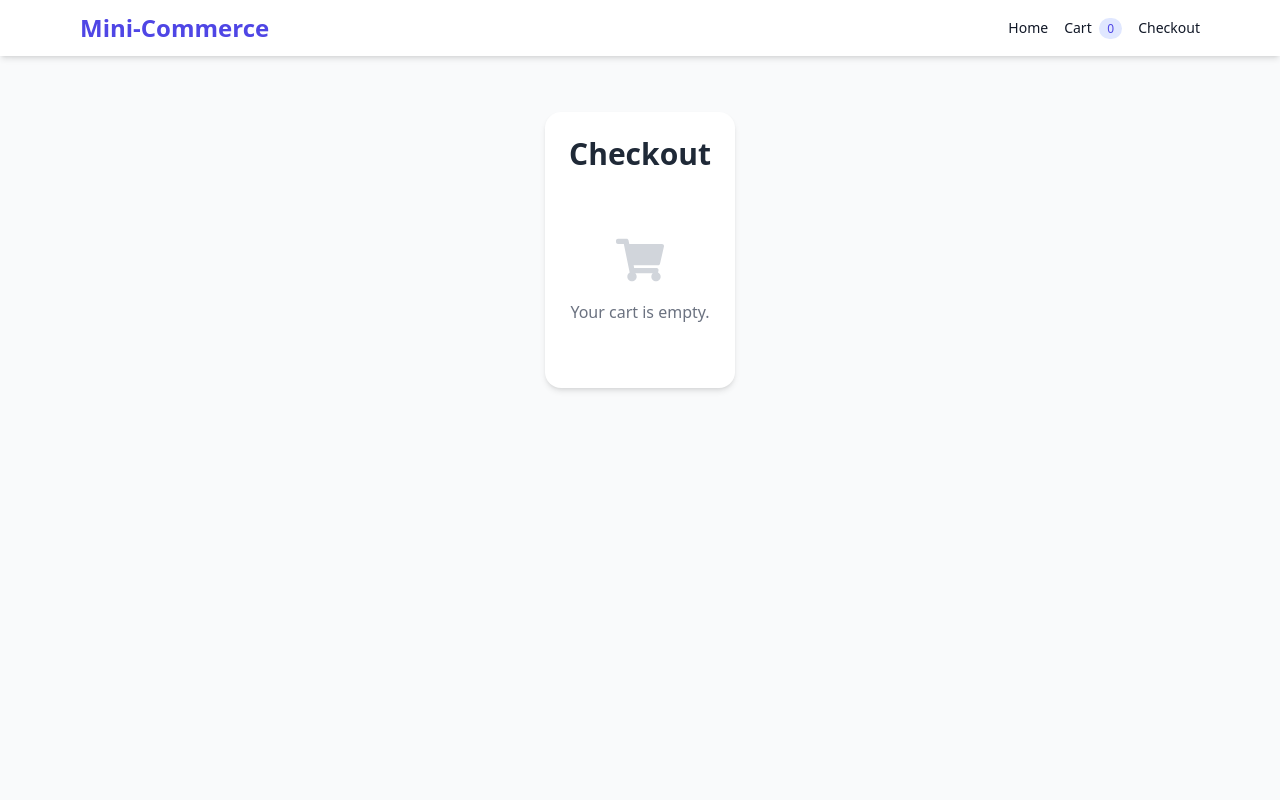
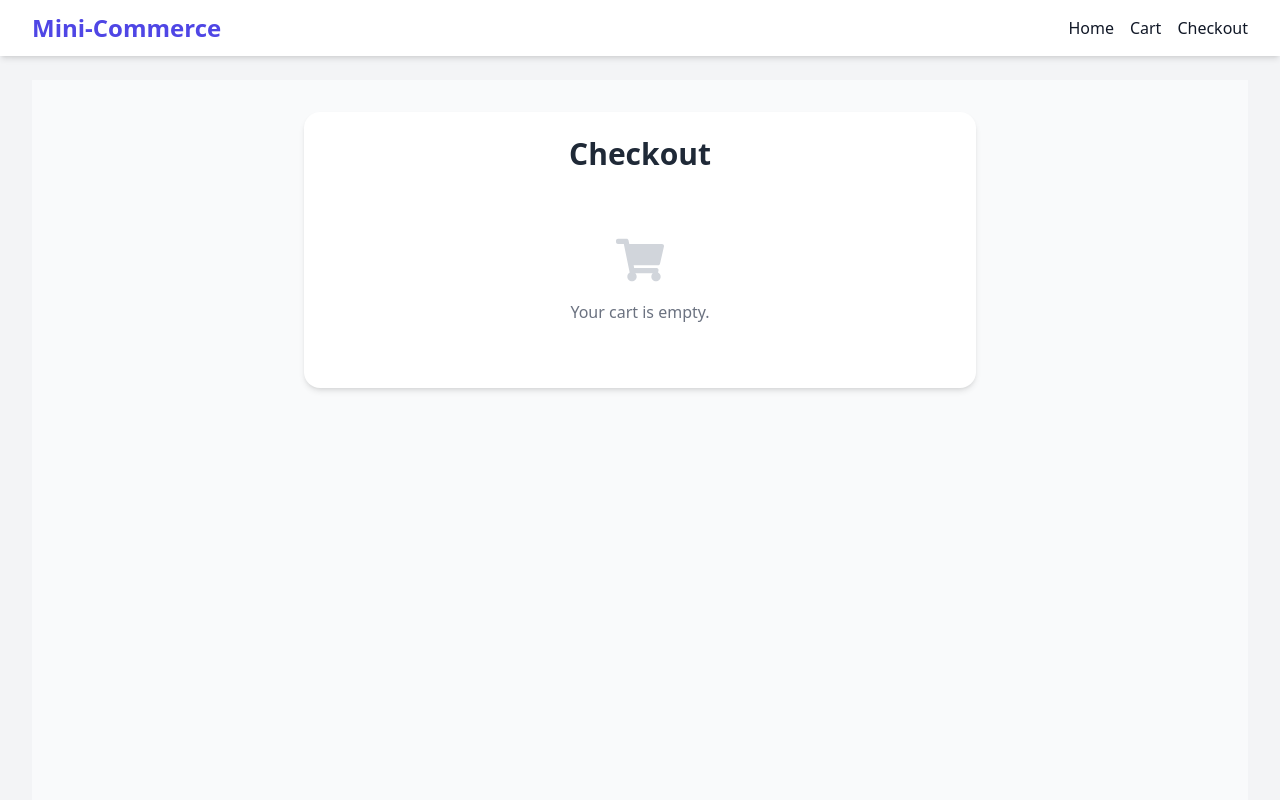
Before and after one commit to Taofeekolusola/Next-Project, a Next.js app in the folder mini-commerce-app/: page /checkout in a window 1280 px wide. Shown: the top 800 px of the page. Built offline with nearby package versions, Linux system fonts and the light colour scheme.

Commit message:
mini-commerce

```diff
--- a/mini-commerce-app/src/app/layout.tsx
+++ b/mini-commerce-app/src/app/layout.tsx
@@ -15,7 +15,7 @@ export default function RootLayout({ children }: { children: React.ReactNode })
       <body>
         <Providers>
           <Toaster
-            position="top-right"
+            position="top-center"
             toastOptions={{
               duration: 2000,
             }}
--- a/mini-commerce-app/src/app/page.tsx
+++ b/mini-commerce-app/src/app/page.tsx
@@ -1,19 +1,22 @@
-'use client'
+"use client"
 
-import { useProducts } from "../hooks/useProducts"
-import ProductCard from "../components/ProductCard"
+import ProductCard from "@/components/ProductCard"
+import { useProducts } from "@/hooks/useProducts"
 
 export default function HomePage() {
   const { products, isLoading } = useProducts()
 
-  if (isLoading) return <p className="p-4">Loading products...</p>
-  if (!products || products.length === 0) return <p className="p-4">Error loading products.</p>
+  if (isLoading) return <p className="text-center py-10">Loading products...</p>
 
   return (
-    <main className="grid grid-cols-2 md:grid-cols-4 gap-4 p-4">
-      {products.map((product) => (
-        <ProductCard key={product.id} product={product} />
-      ))}
+    <main className="w-full px-2 sm:px-4 lg:px-6 xl:px-8 py-6">
+      <h1 className="text-2xl sm:text-3xl font-bold mb-6 text-center text-indigo-700">Featured Products</h1>
+
+      <div className="grid grid-cols-1 sm:grid-cols-2 md:grid-cols-3 xl:grid-cols-4 2xl:grid-cols-5 gap-5 sm:gap-6">
+        {products.map((product) => (
+          <ProductCard key={product.id} product={product} />
+        ))}
+      </div>
     </main>
   )
 }
--- a/mini-commerce-app/src/components/Layout.tsx
+++ b/mini-commerce-app/src/components/Layout.tsx
@@ -9,17 +9,22 @@ export default function Layout({ children }: { children: React.ReactNode }) {
   )
 
   return (
-    <div className="min-h-screen flex flex-col bg-gray-50 text-gray-900">
+    <div className="min-h-screen flex flex-col bg-gray-100 text-gray-900">
       {/* Header/Nav */}
       <header className="bg-white shadow-md sticky top-0 z-50">
-        <div className="max-w-6xl mx-auto px-4 py-3 flex justify-between items-center">
+        <div className="w-full px-4 sm:px-6 lg:px-8 py-3 flex justify-between items-center">
           <Link href="/" className="text-2xl font-bold text-indigo-600">
             Mini-Commerce
           </Link>
-          <nav className="space-x-4 text-sm font-medium">
+          <nav className="space-x-4 text-sm sm:text-base font-medium">
             <Link href="/" className="hover:text-indigo-600 transition">Home</Link>
-            <Link href="/cart" className="hover:text-indigo-600 transition">
-              Cart <span className="ml-1 text-xs bg-indigo-100 text-indigo-600 px-2 py-0.5 rounded-full">{cartCount}</span>
+            <Link href="/cart" className="relative hover:text-indigo-600 transition">
+              Cart
+              {cartCount > 0 && (
+                <span className="absolute -top-2 -right-3 text-xs bg-indigo-600 text-white px-2 py-0.5 rounded-full">
+                  {cartCount}
+                </span>
+              )}
             </Link>
             <Link href="/checkout" className="hover:text-indigo-600 transition">Checkout</Link>
           </nav>
@@ -27,12 +32,12 @@ export default function Layout({ children }: { children: React.ReactNode }) {
       </header>
 
       {/* Main Content */}
-      <main className="flex-grow max-w-6xl mx-auto px-4 py-6">
+      <main className="flex-grow w-full px-4 sm:px-6 lg:px-8 py-6">
         {children}
       </main>
 
       {/* Footer */}
-      <footer className="bg-gray-100 py-4 text-center text-sm text-gray-500">
+      <footer className="bg-gray-200 py-4 text-center text-sm text-gray-600">
         &copy; {new Date().getFullYear()} Mini-Commerce. All rights reserved.
       </footer>
     </div>
--- a/mini-commerce-app/src/components/ProductCard.tsx
+++ b/mini-commerce-app/src/components/ProductCard.tsx
@@ -22,9 +22,9 @@ export default function ProductCard({ product }: { product: Product }) {
   }
 
   return (
-    <div className="group border rounded-2xl shadow hover:shadow-xl transition overflow-hidden bg-white w-full max-w-md mx-auto">
+    <div className="group border rounded-2xl shadow hover:shadow-xl transition overflow-hidden bg-white w-full max-w-lg">
       <Link href={`/product/${product.slug}`}>
-        <div className="relative w-full h-56 sm:h-64 md:h-72">
+        <div className="relative w-full h-64 sm:h-72 md:h-80">
           <Image
             src={product.image}
             alt={product.name}
@@ -34,6 +34,7 @@ export default function ProductCard({ product }: { product: Product }) {
           />
         </div>
       </Link>
+
 
       <div className="p-5 flex flex-col gap-2">
         <h3 className="text-lg sm:text-xl font-semibold text-gray-800">{product.name}</h3>
--- a/mini-commerce-app/src/lib/utils.ts
+++ /dev/null
@@ -1,14 +0,0 @@
-// lib/utils.ts or a data loader
-import { readFile } from "fs/promises"
-import path from "path"
-
-export async function getProducts() {
-  const filePath = path.join(process.cwd(), "public", "data", "products.json")
-  const file = await readFile(filePath, "utf-8")
-  return JSON.parse(file)
-}
-
-export async function getProduct(slug: string) {
-  const products = await getProducts()
-  return products.find((p: any) => p.slug === slug)
-}
```
Also changed, not shown: mini-commerce-app/src/app/checkout/page.tsx (line endings or trailing spaces), 1 other file (tests, documents, lock files or other folders).
